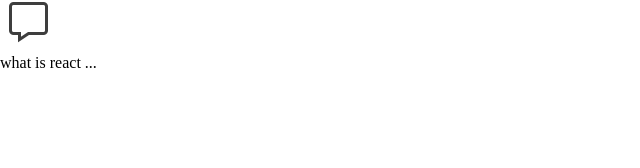
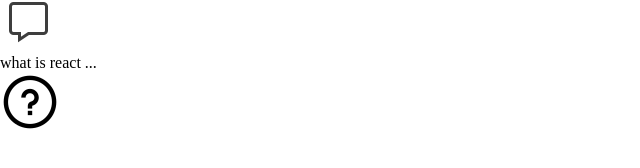
Before and after one commit to Saroyann/Gemini-Clone, a React (Vite) app: page / in a window 1280 px wide. Shown: the part 174-342 px from the top of the page, without its empty margins (0-640 px from the left). Built offline with nearby package versions, Linux system fonts and the light colour scheme.

Commit message:
initial commit

```diff
--- a/src/components/sidebar/Sidebar.jsx
+++ b/src/components/sidebar/Sidebar.jsx
@@ -24,7 +24,9 @@ const Sidebar = () => {
             </div>
 
             <div className="bottom">
-
+                <div className="bottom-item">
+                    <img src={assets.question_icon} alt="" />
+                </div>
             </div>
         </div>
     )
```
